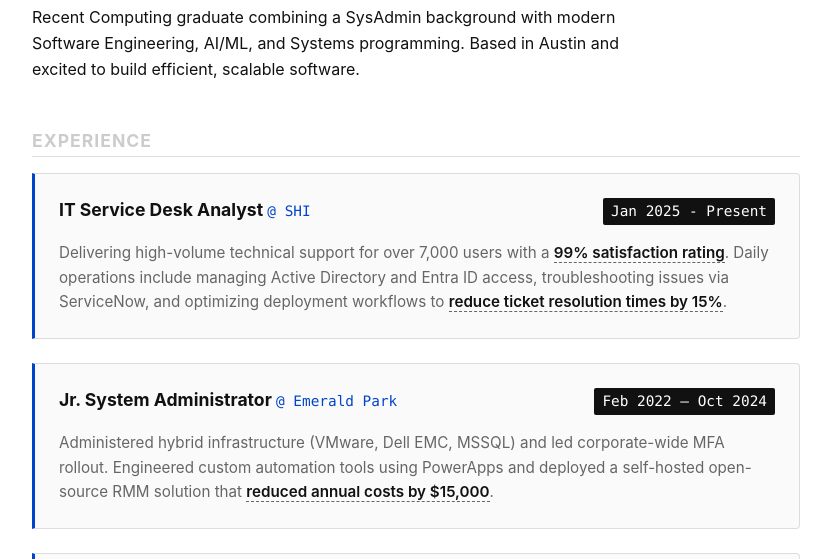
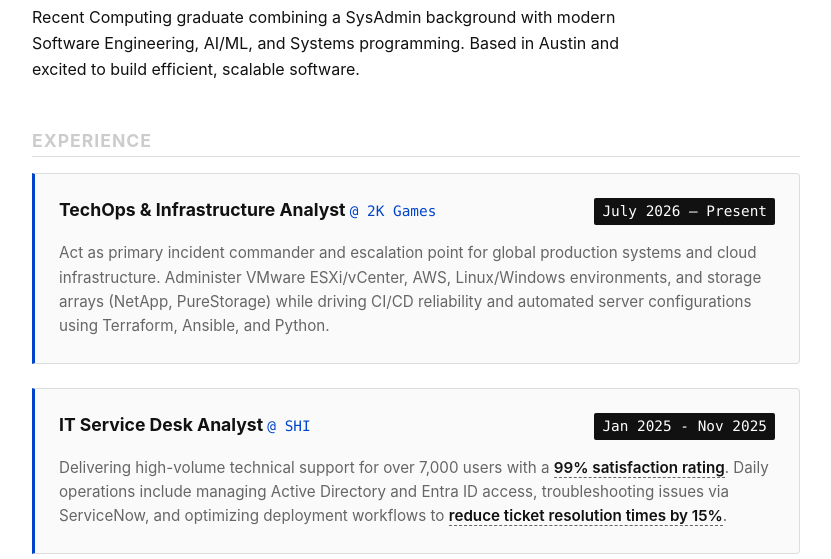
Before and after one commit to Im-Sam/sam, a plain HTML site: page index.html in a window 1280 px wide. Shown: the part 241-800 px from the top of the page, without its empty margins (224-1055 px from the left). Drawn offline with Linux system fonts and the light colour scheme.

Commit message:
Modify job titles and update experience details
Updated job title and details for TechOps & Infrastructure Analyst position. Adjusted experience dates for IT Service Desk Analyst role.

```diff
--- a/index.html
+++ b/index.html
@@ -51,9 +51,25 @@
         <article class="job-card">
             <header class="job-header">
                 <h3 class="job-title">
+                    TechOps & Infrastructure Analyst <span class="company-tag">@ 2K Games</span>
+                </h3>
+                <span class="date-badge">July 2026 – Present </span>
+            </header>
+            <p class="job-desc">
+                Act as primary incident commander and escalation point for global production
+                systems and cloud infrastructure. Administer VMware ESXi/vCenter, AWS,
+                Linux/Windows environments, and storage arrays (NetApp, PureStorage) while
+                driving CI/CD reliability and automated server configurations using Terraform,
+                Ansible, and Python.
+            </p>
+        </article>
+
+        <article class="job-card">
+            <header class="job-header">
+                <h3 class="job-title">
                     IT Service Desk Analyst <span class="company-tag">@ SHI</span>
                 </h3>
-                <span class="date-badge">Jan 2025 - Present</span>
+                <span class="date-badge">Jan 2025 - Nov 2025</span>
             </header>
             <p class="job-desc">
                 Delivering high-volume technical support for over 7,000 users with a
```
